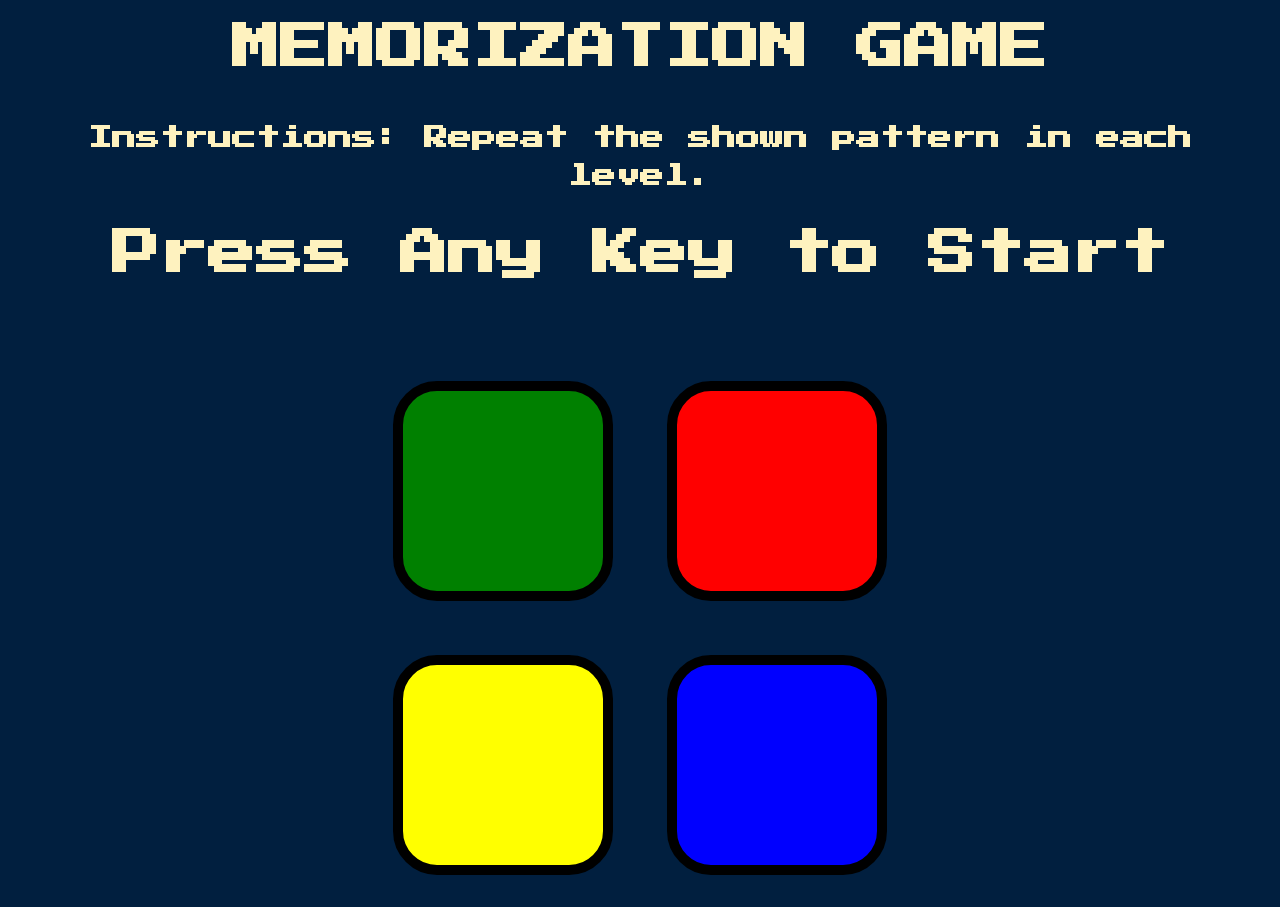
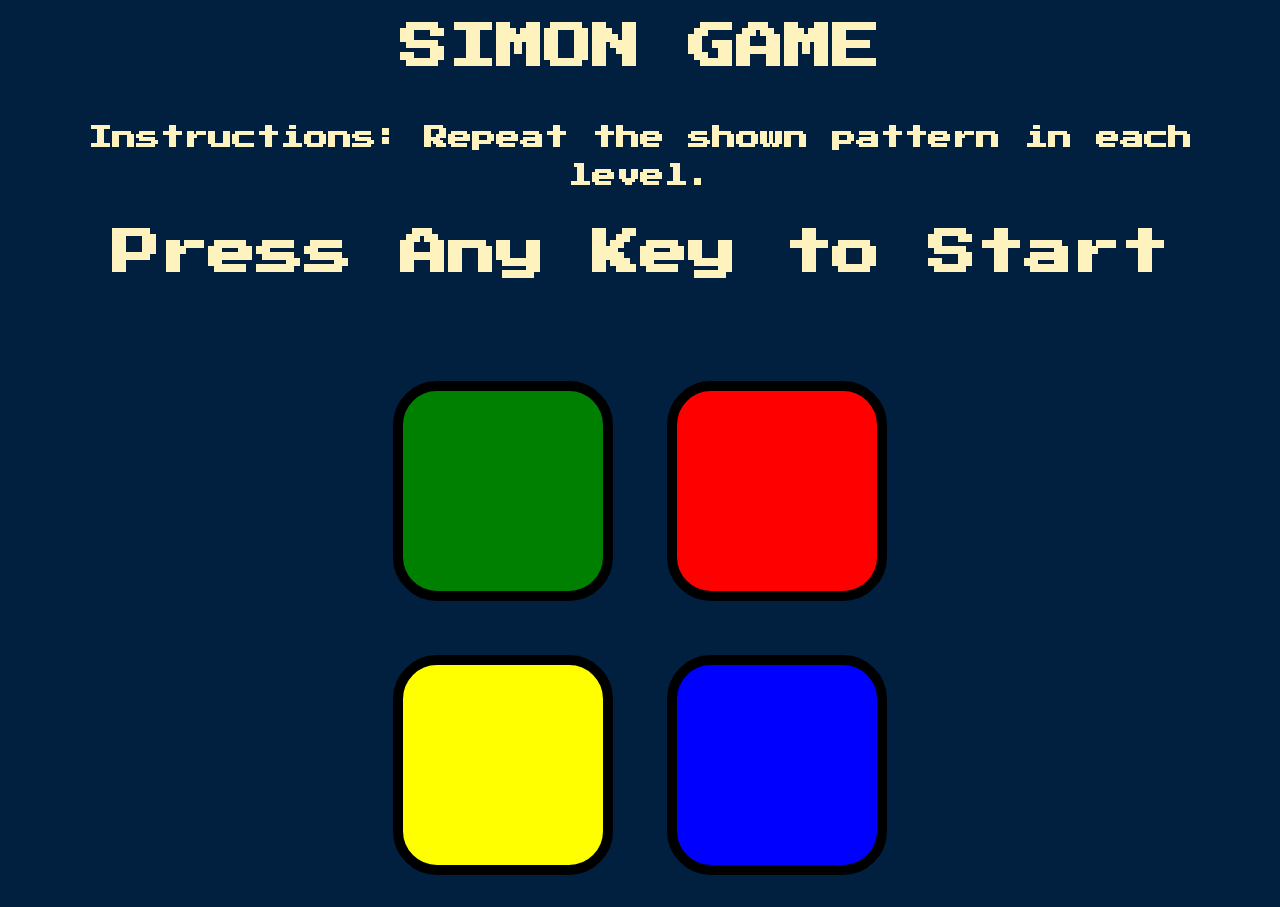
Before and after one commit to vikrantprasad5/memorization-game, a plain HTML site: page index.html in a window 1280 px wide. Shown: the top 907 px of the page. Drawn offline with nearby package versions, Linux system fonts and the light colour scheme.

Commit message:
Update index.html

```diff
--- a/index.html
+++ b/index.html
@@ -12,7 +12,7 @@
 
 <body>
   <header>
-    <h1 id="heading">MEMORIZATION GAME</h1>
+    <h1 id="heading">SIMON GAME</h1>
   </header>
   <h2 id="instructions">Instructions: Repeat the shown pattern in each level.</h2>
   <h1 id="level-title">Press Any Key to Start</h1>
```
